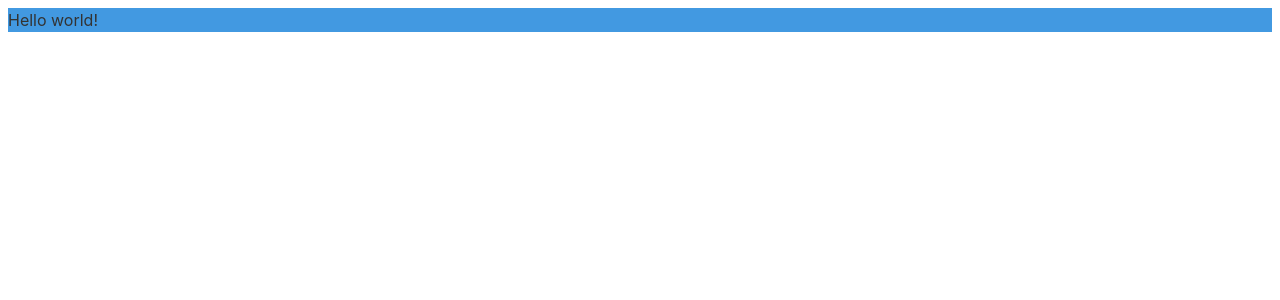
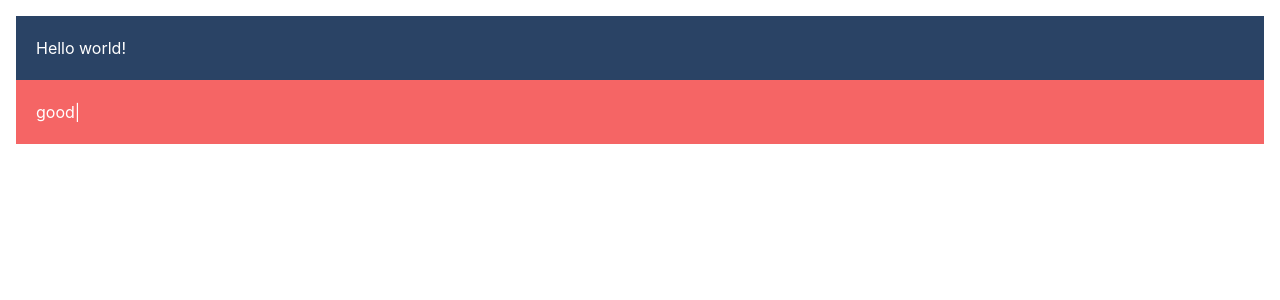
Before and after one commit to anandrajaram21/uk-tourism, a Svelte app: page / in a window 1280 px wide. Shown: the top 300 px of the page. Built offline with nearby package versions, Linux system fonts and the light colour scheme.

Commit message:
added typed.js and started using it. made sample app too

```diff
--- a/package.json
+++ b/package.json
@@ -18,6 +18,7 @@
     "tailwindcss": "^1.9.6"
   },
   "dependencies": {
-    "sirv-cli": "^1.0.0"
+    "sirv-cli": "^1.0.0",
+    "typed.js": "^2.0.11"
   }
 }
--- a/src/App.svelte
+++ b/src/App.svelte
@@ -1,9 +1,22 @@
 <script>
 	import TailwindCss from './TailwindCss.svelte';
+	import { onMount } from 'svelte';
+	import Typed from 'typed.js';
+	var options = {
+		strings: ['hello', 'goodbye'],
+		typeSpeed: 40,
+		loop: true
+	}
+	onMount(() => {
+		var typed  = new Typed('.typing', options);
+	})
 	export let name;
 </script>
 <TailwindCss/>
 
-<main>
-	<h1 class="bg-blue-500">Hello {name}!</h1>
-</main>
+<body>
+	<h1 class="bg-blue-900 text-white p-5">Hello {name}!</h1>
+	<div class="bg-red-500 p-5 text-white">
+		<p class="typing inline"></p>
+	</div>
+</body>
--- a/src/main.js
+++ b/src/main.js
@@ -1,10 +1,10 @@
-import App from './App.svelte';
+import App from "./App.svelte";
 
 const app = new App({
-	target: document.body,
-	props: {
-		name: 'world'
-	}
+  target: document.body,
+  props: {
+    name: "world",
+  },
 });
 
 export default app;
```
Also changed, not shown: 1 other file (tests, documents, lock files or other folders).
